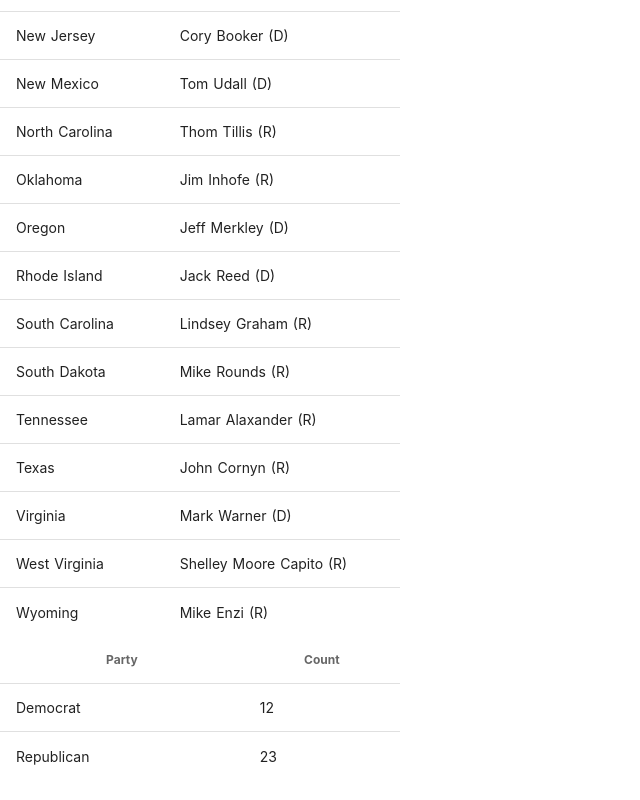
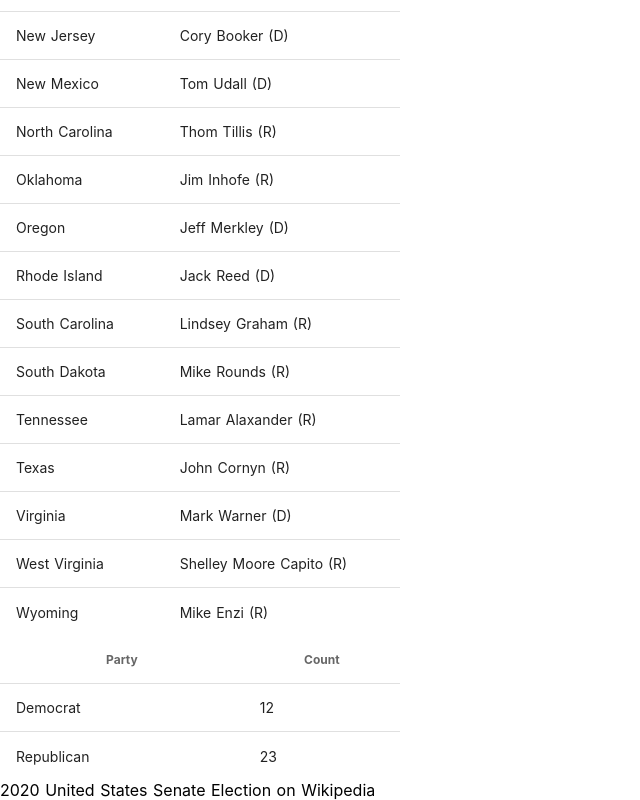
Before and after one commit to openbrian/election-notebook, a Nuxt app: page /election/2020/senate_tracker in a window 1280 px wide. Shown: the part 1220-2020 px from the top of the page, without its empty margins (0-640 px from the left). Built offline with nearby package versions, Linux system fonts and the light colour scheme.

Commit message:
add link to wikipedia

```diff
--- a/pages/election/2020/senate_tracker.vue
+++ b/pages/election/2020/senate_tracker.vue
@@ -38,6 +38,9 @@
         </template>
       </v-simple-table>
     </v-sheet>
+    <p>
+      <a href="https://en.wikipedia.org/wiki/2020_United_States_Senate_elections">2020 United States Senate Election on Wikipedia</a>
+    </p>
   </div>
 </template>
 <script>
```
